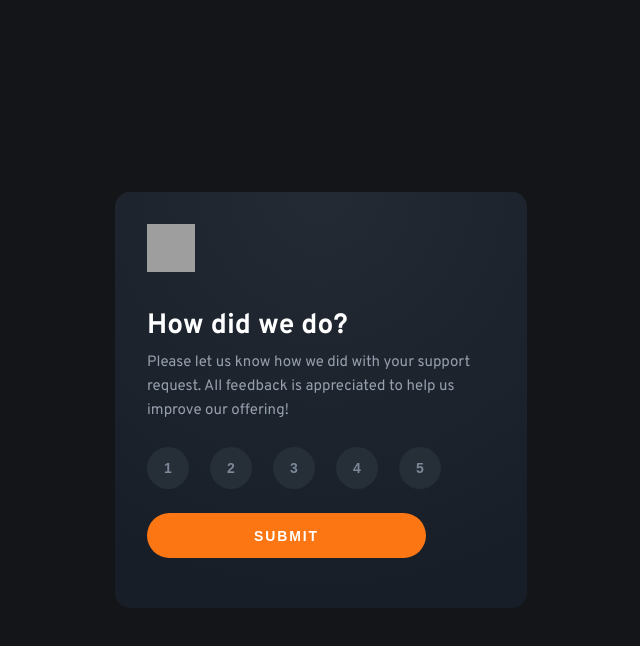
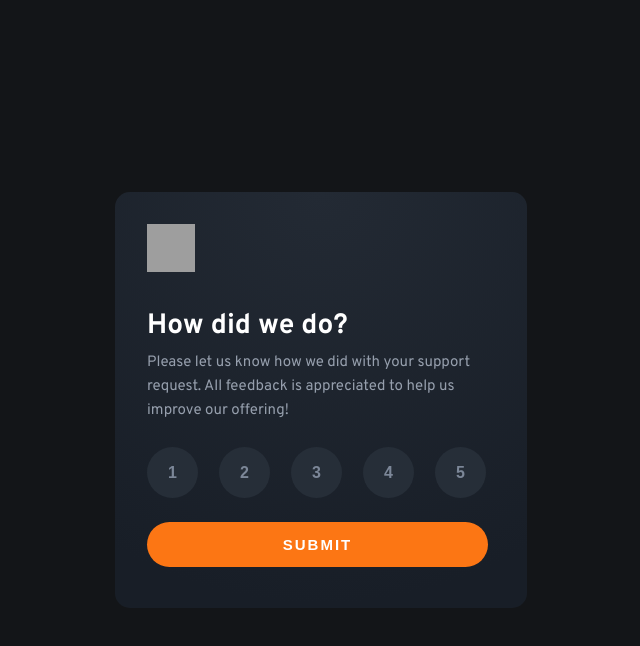
Before and after one commit to TheJesterEnd/InteractiveRatingComponent, a React (Vite) app: page / in a window 1280 px wide. In both pictures the pointer is over the button 487 px from the left and 468 px from the top of the page. Shown: the top 646 px of the page, without its empty margins (319-959 px from the left). Built offline with nearby package versions, Linux system fonts and the light colour scheme; grey boxes are pictures that could not be loaded.

Commit message:
feat: button component responsive, add button hovers

```diff
--- a/src/components/button.css
+++ b/src/components/button.css
@@ -11,3 +11,18 @@
   line-height: 24px; /* 171.429% */
   letter-spacing: 0.175px;
 }
+@media only screen and (min-width: 940px) {
+  .button {
+    width: 51px;
+    height: 51px;
+    font-size: 16px;
+    letter-spacing: 0.2px;
+  }
+
+  .button:hover {
+    cursor: pointer;
+    background-color: var(--Orange, #fc7614);
+    color: var(--Pure-White, #fff);
+    transition: 0.5s;
+  }
+}
--- a/src/components/card.css
+++ b/src/components/card.css
@@ -65,4 +65,15 @@ main {
   .buttons {
     gap: 21px;
   }
+  .submit {
+    width: 341px;
+    font-size: 15px;
+    letter-spacing: 2px;
+  }
+  .submit:hover {
+    cursor: pointer;
+    background: var(--Pure-White, #fff);
+    color: var(--Orange, #fc7614);
+    transition: 0.5s;
+  }
 }
```
